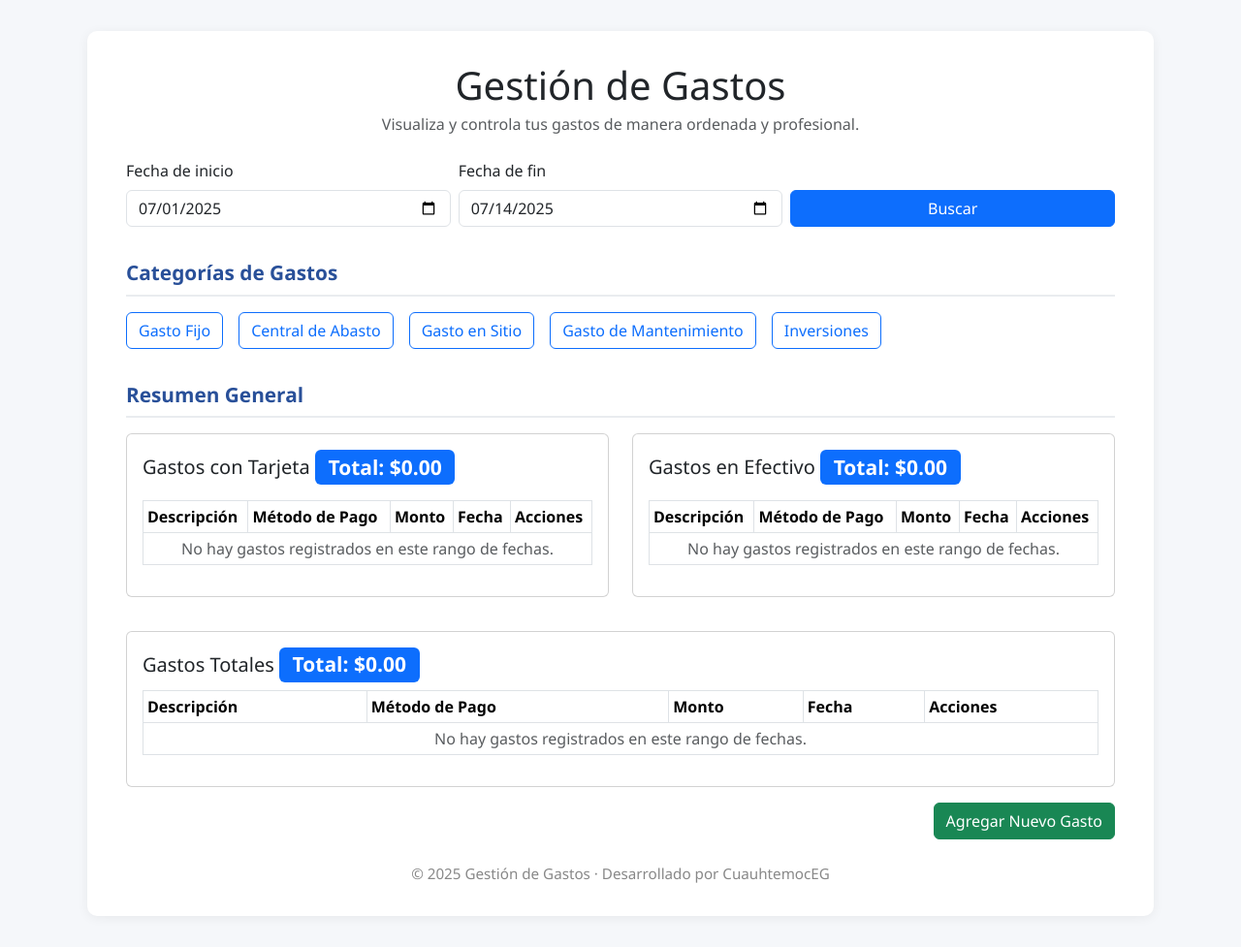
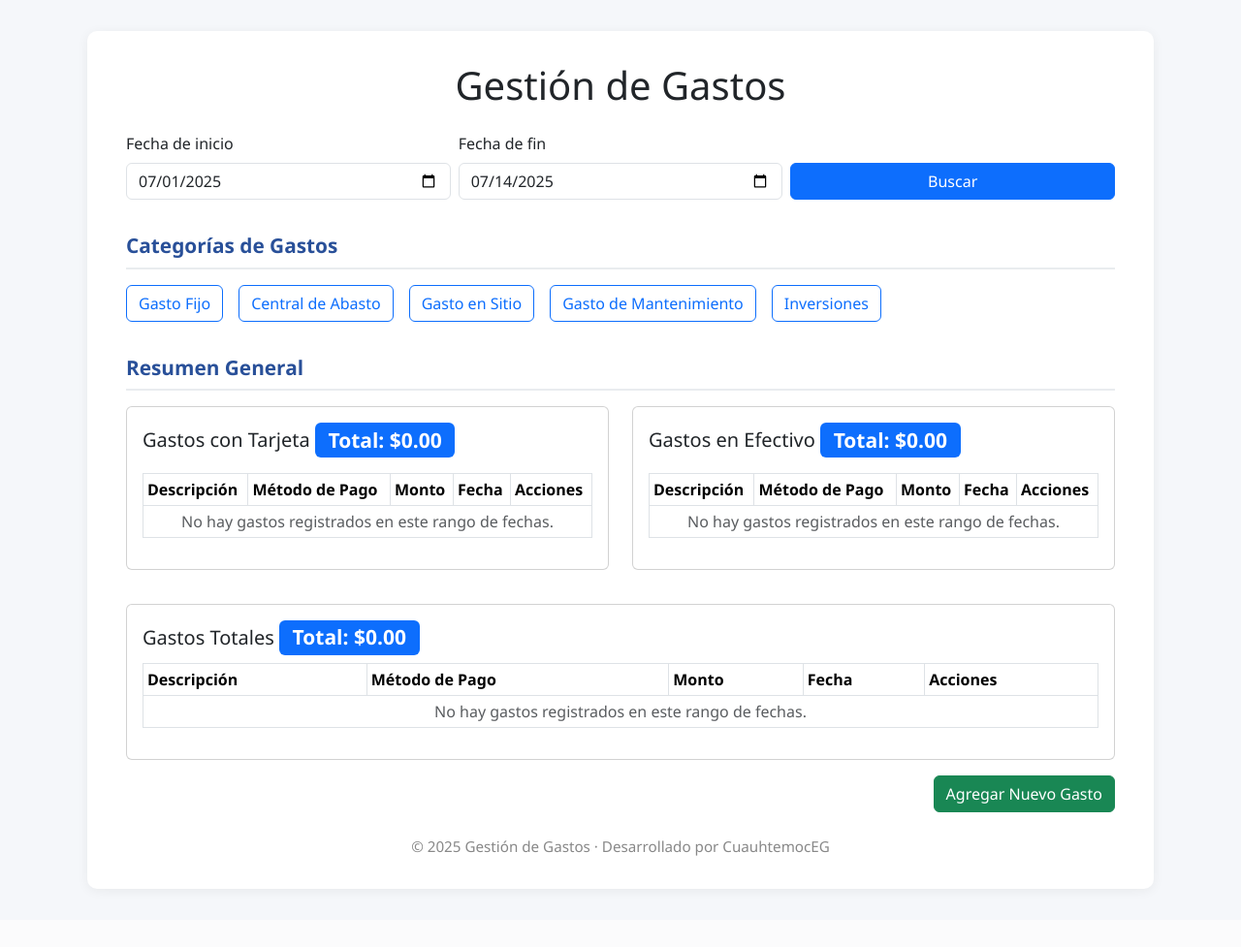
Before and after one commit to CuauhtemocEG/GestionGastos, a PHP site: page / in a window 1280 px wide. Shown: the whole page at 97% size. After the commit the page ends 920 px from the top, so only its background shows below. Run offline with PHP 8.4, Linux system fonts and the light colour scheme; data that the repository does not hold is empty.

Commit message:
delete mute text

```diff
--- a/index.php
+++ b/index.php
@@ -92,7 +92,6 @@ $totalGastosInversiones = calcularTotal($gastosTotalesInversiones);
     <div class="main-container">
         <header class="mb-4">
             <h1 class="text-center mb-1">Gestión de Gastos</h1>
-            <p class="text-center text-muted">Visualiza y controla tus gastos de manera ordenada y profesional.</p>
         </header>
         <!-- Filtro de fechas -->
         <form action="index.php" method="GET" class="mb-4">
```
